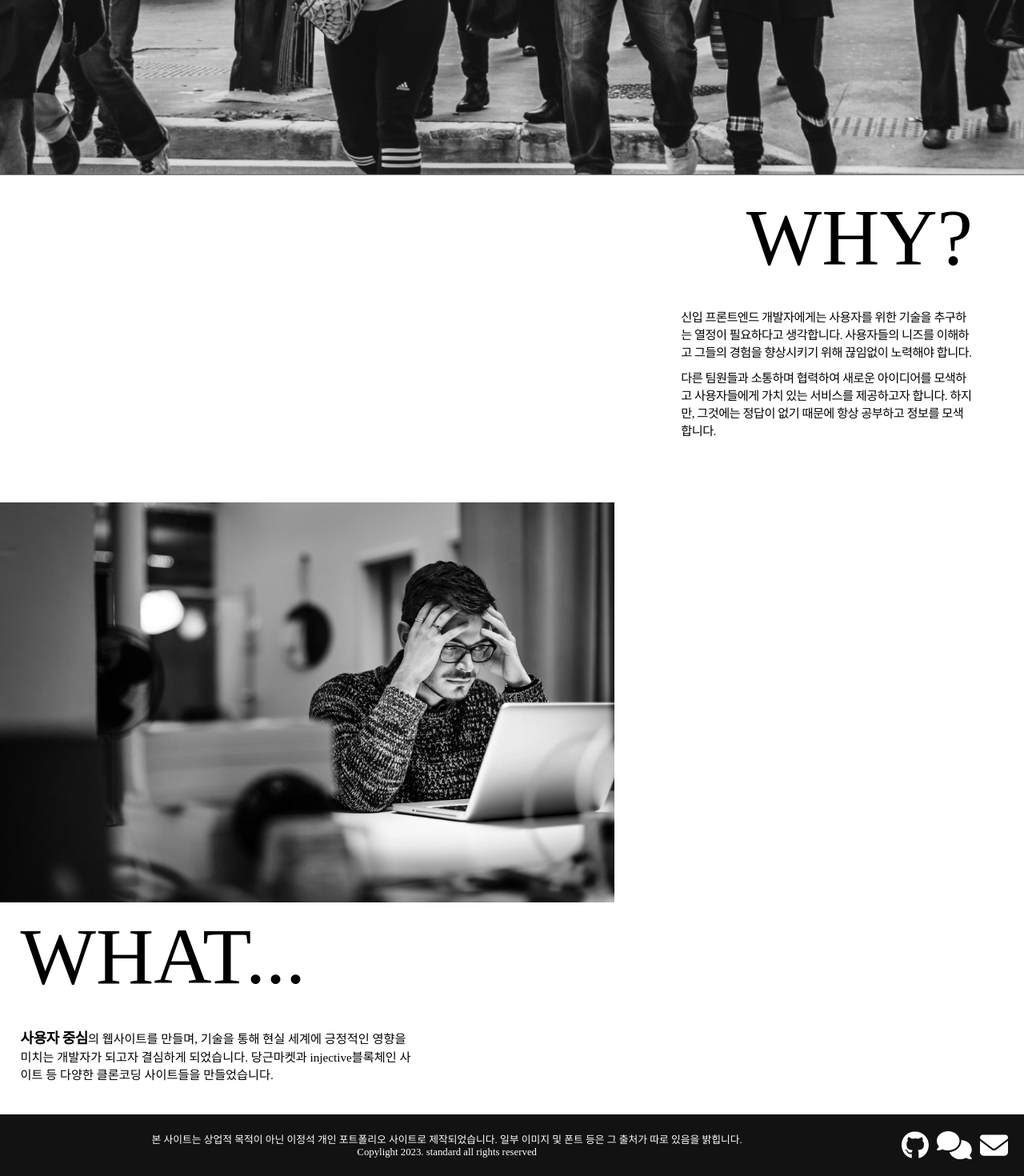
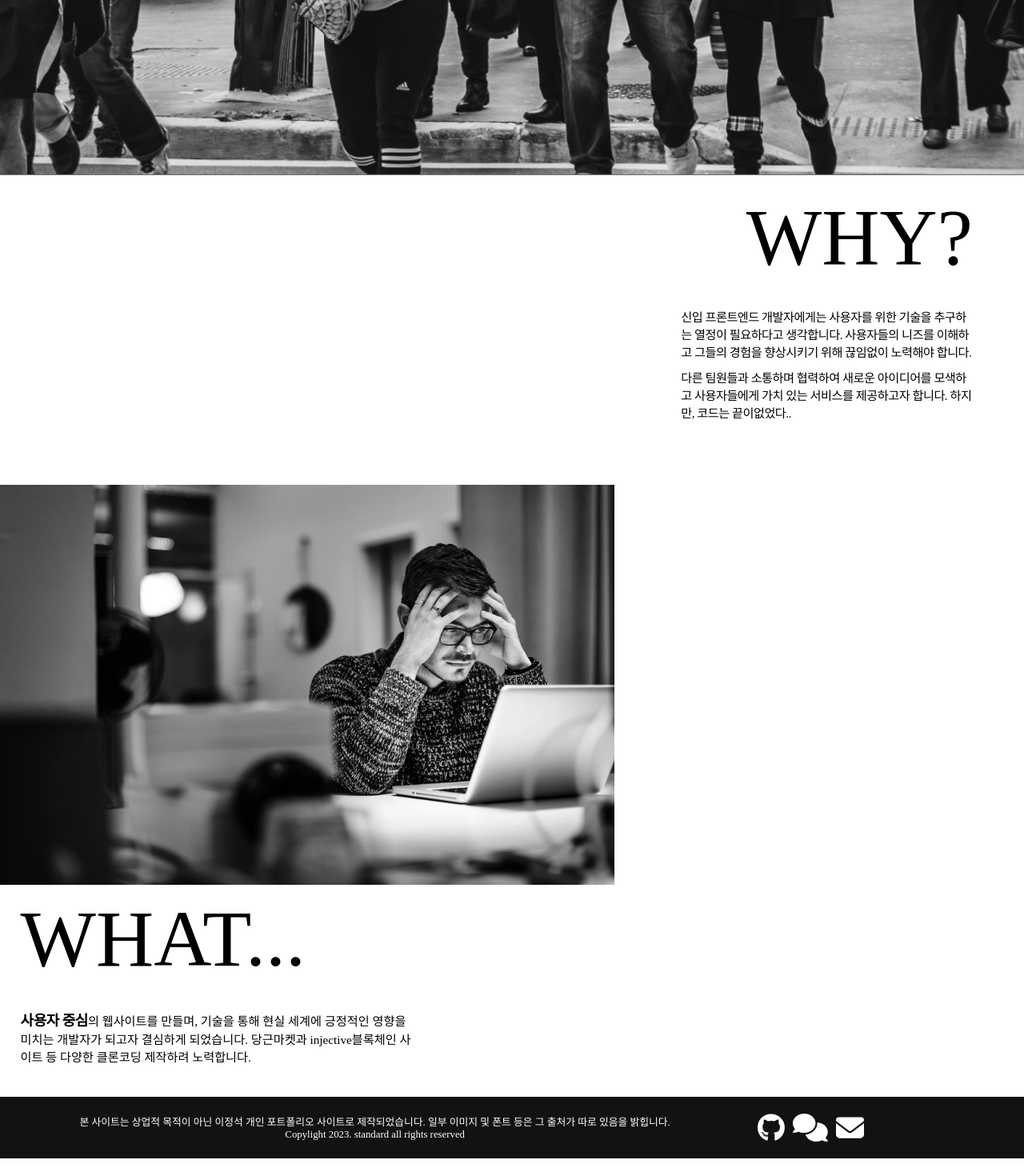
Before and after one commit to JEONGSUK2/seokPortFolio, a React (Create React App) app: page /about in a window 1280 px wide. Shown: the part 1039-2509 px from the top of the page at 80% size. After the commit the page ends 2487 px from the top, so only its background shows below. Built offline with nearby package versions, Linux system fonts and the light colour scheme.

Commit message:
깃수정

```diff
--- a/src/App.js
+++ b/src/App.js
@@ -87,7 +87,7 @@ function Dark(){
     <>
     <ThemeProvider theme={theme}>
     <Aside />
-    <Mnav/>
+
     <GlobalStyle/>
     <Routes>
       <Route path="/" element={<Header/>}></Route>
--- a/src/components/Footer.js
+++ b/src/components/Footer.js
@@ -96,7 +96,7 @@ const IconDiv = styled.div`
     display: flex;
     align-items: center;
     justify-content: center;
-
+    margin-right: 180px;
   svg{
     font-size: 35px;
     margin-right: 10px;
@@ -106,7 +106,8 @@ const IconDiv = styled.div`
   @media screen and (max-width: 768px) {
       display: flex;
       justify-content: center;
-      margin-left: 180px;
+      margin-top: 10px;
+      margin-right: 0;
       img{
         width: 20%;
         text-align: center;
--- a/src/pages/About.js
+++ b/src/pages/About.js
@@ -5,6 +5,7 @@ import LogoLink from '../components/LogoLink'
 import PageLink from '../components/PageLink'
 import Footer from '../components/Footer'
 import Mnav from '../components/Mnav'
+
 const AboutHeader = styled.div`
     width: 100%;
     margin: 0 auto;
@@ -166,7 +167,7 @@ function About() {
 
   return (
     <>
-
+    <Mnav/>
     <AboutHeader $isdark={theme}>
         <AboutHeaderWrap>
     <div>
@@ -190,7 +191,7 @@ function About() {
                     </p>
                     <p>
                     다른 팀원들과 소통하며 협력하여 새로운 아이디어를 모색하고 사용자들에게 가치 있는 서비스를 제공하고자 합니다.
-                    하지만, 그것에는 정답이 없기 때문에 항상 공부하고 정보를 모색합니다.
+                    하지만, 코드는 끝이없었다..
                     </p>
                    </WhyDesc>
             </Why>
@@ -199,7 +200,7 @@ function About() {
                 <WhatTitle>WHAT...</WhatTitle>
                 <WhatDesc>
                     <p><span>사용자 중심</span>의 웹사이트를 만들며, 기술을 통해 현실 세계에 긍정적인 영향을 미치는 개발자가 되고자 결심하게 되었습니다.
-                    당근마켓과 injective블록체인 사이트 등 다양한 클론코딩 사이트들을 만들었습니다.
+                            당근마켓과 injective블록체인 사이트 등 다양한 클론코딩 제작하려 노력합니다.
                     </p>
 
 
--- a/src/pages/Header.js
+++ b/src/pages/Header.js
@@ -60,6 +60,8 @@ const Emptydiv = styled.div`
 `
 const AboutButton = styled.button`
     background-color: white;
+    display: flex;
+    flex-direction: column;
     border: none;
     padding:  50px 40px;
     border-radius: 10px;
@@ -184,15 +186,12 @@ function Header() {
   return (
     <>
     <HeaderWrap $isdark={theme}>
-
     <Title>
     <LogoLink/>
    <BackGroundImg></BackGroundImg>
    <Emptydiv $isdark={theme}></Emptydiv>
 
-
    <Link to="/about"><AboutButton><span>about <FontAwesomeIcon icon={faMessage}/></span></AboutButton></Link>
-
    <Link to="/skill"><SkillButton><span>skill <FontAwesomeIcon icon={faTarp}/></span></SkillButton></Link>
    <Link to="/skill"><ContactButton><span>project<FontAwesomeIcon icon={faGear}/></span></ContactButton></Link>
    <Link to="/comment"><ComentButton><span>comment</span><FontAwesomeIcon icon={faComment}/></ComentButton></Link>
--- a/src/pages/Skill.js
+++ b/src/pages/Skill.js
@@ -16,7 +16,6 @@ const SkillPage = styled.div`
 
 const SkillPageWrap = styled.div`
  width: 100%;
-
 `
 
 const Title = styled.div`
@@ -35,7 +34,9 @@ const Title = styled.div`
     @media screen and (max-width: 768px) {
         flex-basis: 70%;
     }
-
+    @media screen and (max-width: 1024px) {
+    flex-basis: 50%;
+   }
     li{
       border-radius: 5px;
       margin-right: 10px;
@@ -49,6 +50,7 @@ const Title = styled.div`
         font-size: 0.75rem;
         display: none;
       }
+
       &.active{
         background-color: ${({$isdark})=> ($isdark === 'light' ? 'black' : 'darkgray')};
         color: ${({$isdark})=> ($isdark === 'light' ? 'white' : '#fff')};
@@ -59,6 +61,7 @@ const Title = styled.div`
 const TitleLine = styled.div`
   border: 1px solid #000;
   margin-bottom: 18px;
+
 `
 ////////////////컨텐츠 시작
 
@@ -68,6 +71,7 @@ const Contents = styled.div`
   @media screen and (max-width: 768px) {
       padding: 1%;
   }
+
 `
 
 const ContentsWrap = styled.div`
@@ -91,7 +95,10 @@ const SkillImg = styled.div`
   @media screen and (max-width: 768px) {
     margin-bottom: 50px;
   }
+  @media screen and (max-width: 1024px) {
+   flex-basis: 40%;
 
+   }
   div{
     font-size: 1.75rem;
     text-align: center;
@@ -381,6 +388,7 @@ function Skill() {
 
   return (
     <>
+    <Mnav/>
     <PageLink/>
       <SkillPage $isdark={theme}>
         <SkillPageWrap>
```
